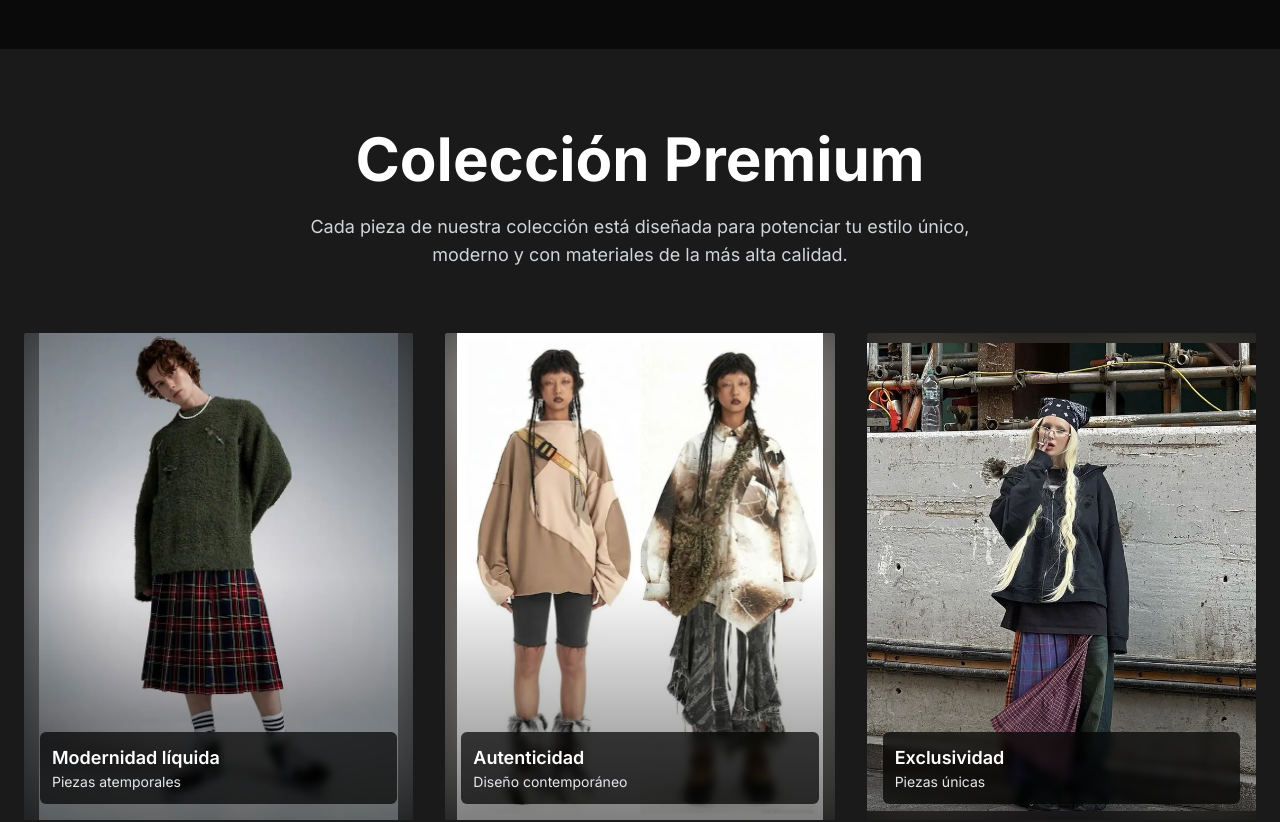
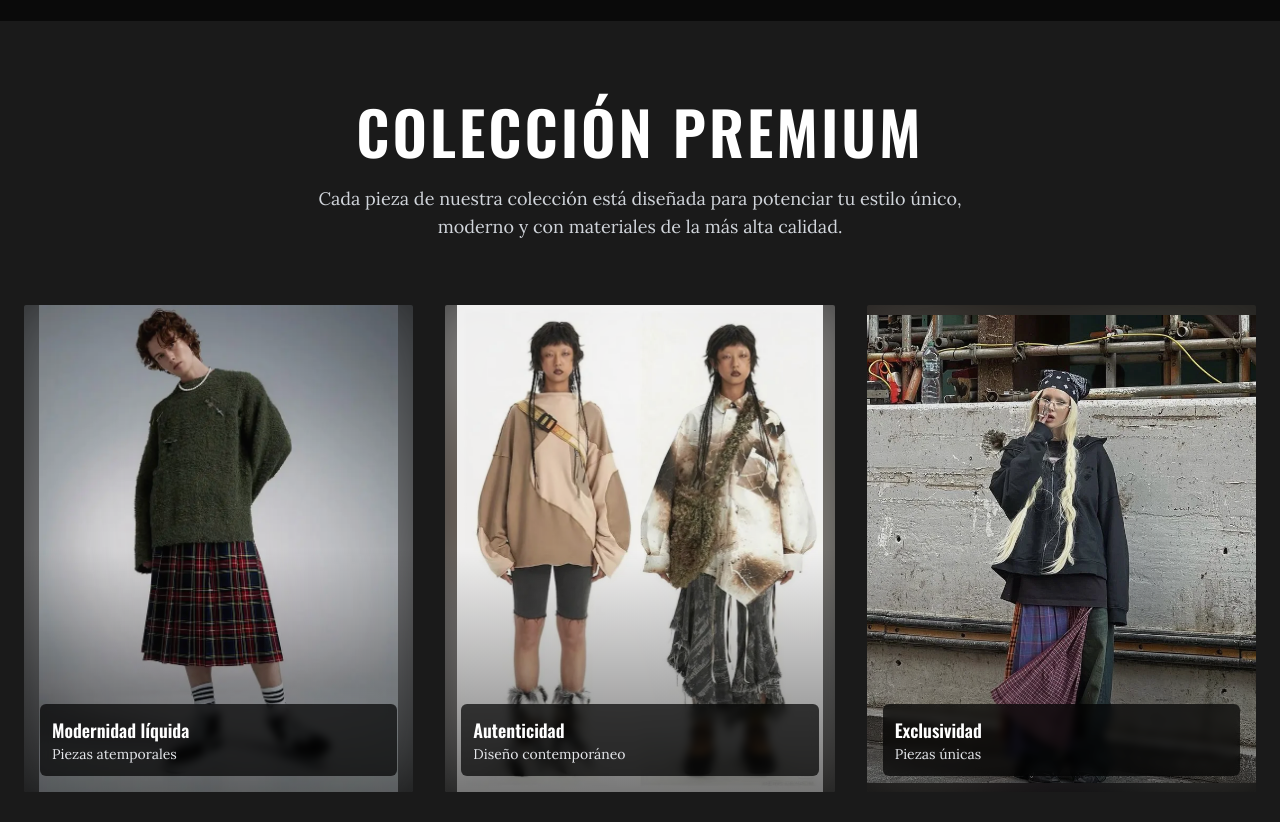
Before and after one commit to noomesk/Endmoda, a Next.js app: page / in a window 1280 px wide. Shown: the part 3180-4002 px from the top of the page. Built offline with nearby package versions, Linux system fonts and the light colour scheme.

Commit message:
Cambio de fuentes en toda la página

```diff
--- a/app/layout.js
+++ b/app/layout.js
@@ -1,10 +1,14 @@
 import './globals.css'
 import { Inter } from 'next/font/google'
+import { Oswald } from 'next/font/google' // <-- NUEVO: Fuente para Títulos
+import { Lora } from 'next/font/google'   // <-- NUEVO: Fuente para Texto
 import Header from '../components/Header'
 import Footer from '../components/Footer'
 import GSAPProvider from '../components/GSAPProvider'
 
 const inter = Inter({ subsets: ['latin'] })
+const oswald = Oswald({ subsets: ['latin'], weight: ['600', '700'] }) // <-- NUEVO
+const lora = Lora({ subsets: ['latin'] }) // <-- NUEVO
 
 export const metadata = {
   title: 'ENDModa- Experiencia de Moda personalizada',
@@ -14,7 +18,8 @@ export const metadata = {
 export default function RootLayout({ children }) {
   return (
     <html lang="es">
-      <body className={inter.className}>
+      {/* CAMBIO: Usamos Lora como fuente principal del body */}
+      <body className={lora.className}>
         <GSAPProvider>
           <Header />
           <main className="min-h-screen">
--- a/app/page.js
+++ b/app/page.js
@@ -20,14 +20,16 @@ export default function Home() {
         <ProductGrid />
       </section>
 
-      {/* Collection Section - VERSIÓN LIMPIA Y LEGIBLE */}
+      {/* Collection Section - VERSIÓN CON TIPOGRAFÍA ACTUALIZADA */}
       <section id="coleccion" className="py-20 bg-luxury-gray">
         <div className="container mx-auto px-6">
           <div className="text-center mb-16">
-            <h2 className="text-4xl md:text-6xl font-bold text-white mb-6">
+            {/* CAMBIO: Título con nueva fuente */}
+            <h2 className="text-4xl md:text-6xl font-title font-semibold uppercase tracking-wider text-white mb-6">
               Colección Premium
             </h2>
-            <p className="text-gray-300 text-lg max-w-2xl mx-auto">
+            {/* CAMBIO: Párrafo con nueva fuente */}
+            <p className="text-gray-300 text-lg max-w-2xl mx-auto font-body">
               Cada pieza de nuestra colección está diseñada para potenciar tu estilo único, moderno y con materiales de la más alta calidad.
             </p>
           </div>
@@ -36,26 +38,24 @@ export default function Home() {
             {/* --- PRIMERA IMAGEN --- */}
             <div className="group cursor-pointer">
               <div className="relative overflow-hidden rounded-sm aspect-[4/5] bg-luxury-gray">
-                {/* Capa 1: Fondo desenfocado */}
                 <div
                   className="absolute inset-0 bg-cover bg-center blur-2xl scale-110 opacity-60"
                   style={{ backgroundImage: `url('/images/modernidad-liquida.webp')` }}
                 />
-                {/* Capa 2: Imagen principal completa */}
                 <Image
                   src="/images/modernidad-liquida.webp"
                   alt="Modernidad líquida - Piezas atemporales"
                   fill
-                  className="relative z-10 object-contain transition-all duration-300 group-hover:scale-105"
+                  className="relative z-10 object-contain opacity-90 group-hover:opacity-100 transition-all duration-300 group-hover:scale-105"
                 />
-                {/* Capa 3: Gradiente sutil para el texto */}
                 <div className="absolute inset-0 z-20 bg-gradient-to-t from-black/50 via-transparent to-transparent"></div>
 
-                {/* Capa 4: CAJA DE TEXTO LEGIBLE */}
                 <div className="absolute bottom-4 left-4 right-4 z-30">
                   <div className="bg-black/70 backdrop-blur-sm p-3 rounded-md">
-                    <h3 className="text-white text-lg font-semibold">Modernidad líquida</h3>
-                    <p className="text-gray-200 text-sm">Piezas atemporales</p>
+                    {/* CAMBIO: Título con nueva fuente */}
+                    <h3 className="text-white text-lg font-title font-medium">Modernidad líquida</h3>
+                    {/* CAMBIO: Párrafo con nueva fuente */}
+                    <p className="text-gray-200 text-sm font-body">Piezas atemporales</p>
                   </div>
                 </div>
               </div>
@@ -72,14 +72,14 @@ export default function Home() {
                   src="/images/autenticidad.webp"
                   alt="Autenticidad - Diseño contemporáneo"
                   fill
-                  className="relative z-10 object-contain transition-all duration-300 group-hover:scale-105"
+                  className="relative z-10 object-contain opacity-90 group-hover:opacity-100 transition-all duration-300 group-hover:scale-105"
                 />
                 <div className="absolute inset-0 z-20 bg-gradient-to-t from-black/50 via-transparent to-transparent"></div>
 
                 <div className="absolute bottom-4 left-4 right-4 z-30">
                   <div className="bg-black/70 backdrop-blur-sm p-3 rounded-md">
-                    <h3 className="text-white text-lg font-semibold">Autenticidad</h3>
-                    <p className="text-gray-200 text-sm">Diseño contemporáneo</p>
+                    <h3 className="text-white text-lg font-title font-medium">Autenticidad</h3>
+                    <p className="text-gray-200 text-sm font-body">Diseño contemporáneo</p>
                   </div>
                 </div>
               </div>
@@ -96,14 +96,14 @@ export default function Home() {
                   src="/images/exclusividad.webp"
                   alt="Exclusividad - Piezas únicas"
                   fill
-                  className="relative z-10 object-contain transition-all duration-300 group-hover:scale-105"
+                  className="relative z-10 object-contain opacity-90 group-hover:opacity-100 transition-all duration-300 group-hover:scale-105"
                 />
                 <div className="absolute inset-0 z-20 bg-gradient-to-t from-black/50 via-transparent to-transparent"></div>
 
                 <div className="absolute bottom-4 left-4 right-4 z-30">
                   <div className="bg-black/70 backdrop-blur-sm p-3 rounded-md">
-                    <h3 className="text-white text-lg font-semibold">Exclusividad</h3>
-                    <p className="text-gray-200 text-sm">Piezas únicas</p>
+                    <h3 className="text-white text-lg font-title font-medium">Exclusividad</h3>
+                    <p className="text-gray-200 text-sm font-body">Piezas únicas</p>
                   </div>
                 </div>
               </div>
@@ -112,13 +112,15 @@ export default function Home() {
         </div>
       </section>
 
-      {/* Contact Section */}
+      {/* Contact Section - VERSIÓN CON TIPOGRAFÍA ACTUALIZADA */}
       <section id="contacto" className="py-20">
         <div className="container mx-auto px-6 text-center">
-          <h2 className="text-4xl md:text-6xl font-bold text-white mb-6">
+          {/* CAMBIO: Título con nueva fuente */}
+          <h2 className="text-4xl md:text-6xl font-title font-semibold uppercase tracking-wider text-white mb-6">
             Conecta con Nosotros
           </h2>
-          <p className="text-gray-300 text-lg mb-12 max-w-2xl mx-auto">
+          {/* CAMBIO: Párrafo con nueva fuente */}
+          <p className="text-gray-300 text-lg mb-12 max-w-2xl mx-auto font-body">
             Descubre la moda del futuro. Únete a nuestra comunidad de estilo original
           </p>
           <div className="flex flex-col sm:flex-row gap-4 justify-center">
--- a/components/ProductCard.js
+++ b/components/ProductCard.js
@@ -2,7 +2,7 @@
 
 import { useRef, useState } from 'react'
 import Link from 'next/link'
-import Image from 'next/image' // <-- IMPORTANTE: Asegúrate de importar Image
+import Image from 'next/image'
 import { gsap } from 'gsap'
 import { ScrollTrigger } from 'gsap/ScrollTrigger'
 
@@ -50,16 +50,11 @@ export default function ProductCard({ product, index }) {
         onMouseEnter={handleMouseEnter}
         onMouseLeave={handleMouseLeave}
       >
-        {/* Product Image - ESTRUCTURA CON FONDO DESENFOCADO */}
-        <div className="relative aspect-[4/5] bg-luxury-gray"> {/* Contenedor principal con la proporción fija */}
-
-          {/* Capa 1: La imagen de fondo, grande y desenfocada */}
+        <div className="relative aspect-[4/5] bg-luxury-gray">
           <div
             className="absolute inset-0 bg-cover bg-center blur-2xl scale-110 opacity-60"
             style={{ backgroundImage: `url(${product.image})` }}
           />
-
-          {/* Capa 2: La imagen principal, nítida y completa */}
           <Image
             ref={imageRef}
             src={product.image}
@@ -67,13 +62,10 @@ export default function ProductCard({ product, index }) {
             fill
             className="relative z-10 object-contain opacity-90 group-hover:opacity-100 transition-all duration-300"
           />
-
-          {/* Hover Overlay */}
           <div className={`absolute inset-0 z-20 bg-black/10 transition-opacity duration-300 ${
             isHovered ? 'opacity-100' : 'opacity-0'
           }`}></div>
 
-          {/* Quick View Button */}
           <div className={`absolute bottom-4 left-1/2 transform -translate-x-1/2 z-20 transition-all duration-300 ${
             isHovered ? 'opacity-100 translate-y-0' : 'opacity-0 translate-y-4'
           }`}>
@@ -83,9 +75,9 @@ export default function ProductCard({ product, index }) {
           </div>
         </div>
 
-        {/* Product Info */}
         <div ref={contentRef} className="p-6">
-          <h3 className="text-white text-xl font-semibold mb-2 group-hover:text-luxury-accent transition-colors duration-300">
+          {/* CAMBIO: Título del producto con nueva fuente */}
+          <h3 className="text-white text-xl font-title font-medium mb-2 group-hover:text-luxury-accent transition-colors duration-300">
             {product.name}
           </h3>
           <div className="flex items-center justify-between">
--- a/tailwind.config.js
+++ b/tailwind.config.js
@@ -10,6 +10,8 @@ module.exports = {
       fontFamily: {
         'sans': ['Inter', 'Helvetica Neue', 'system-ui', 'sans-serif'],
         'luxury': ['Didot', 'serif'],
+        'title': ['Oswald', 'sans-serif'], // <-- NUEVO: Nuestra fuente de títulos
+        'body': ['Lora', 'serif'],      // <-- NUEVO: Nuestra fuente de texto
       },
       colors: {
         'luxury': {
```
Also changed, not shown: components/HeroSection.js (+8 -19 lines).
